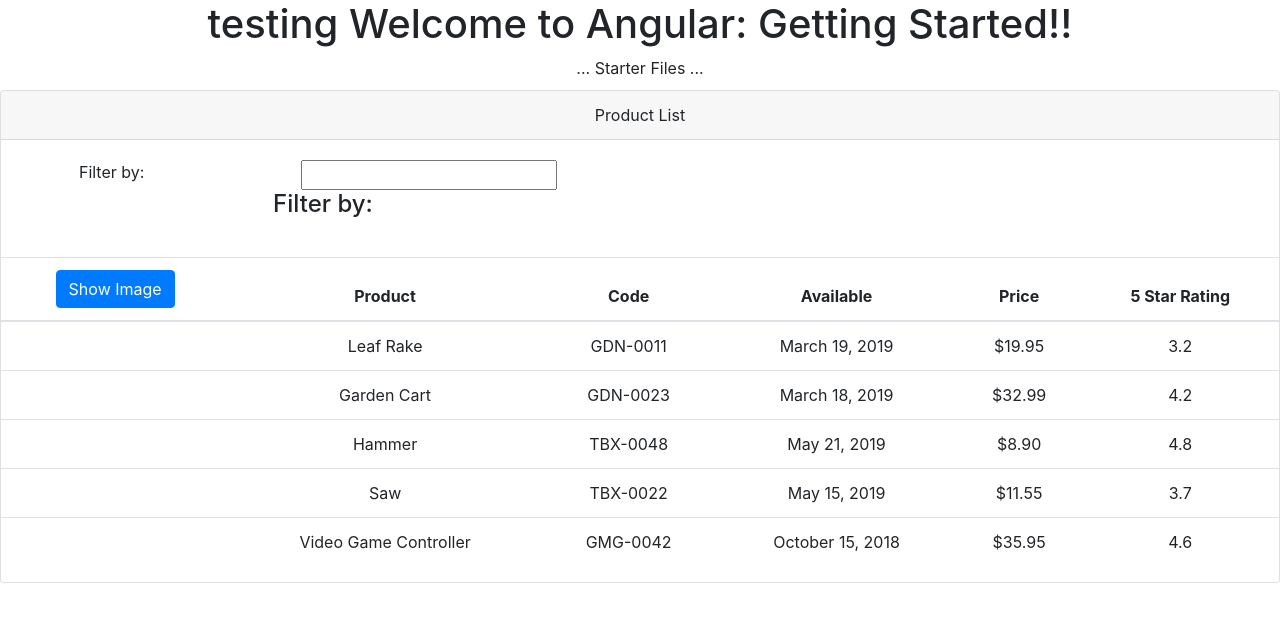
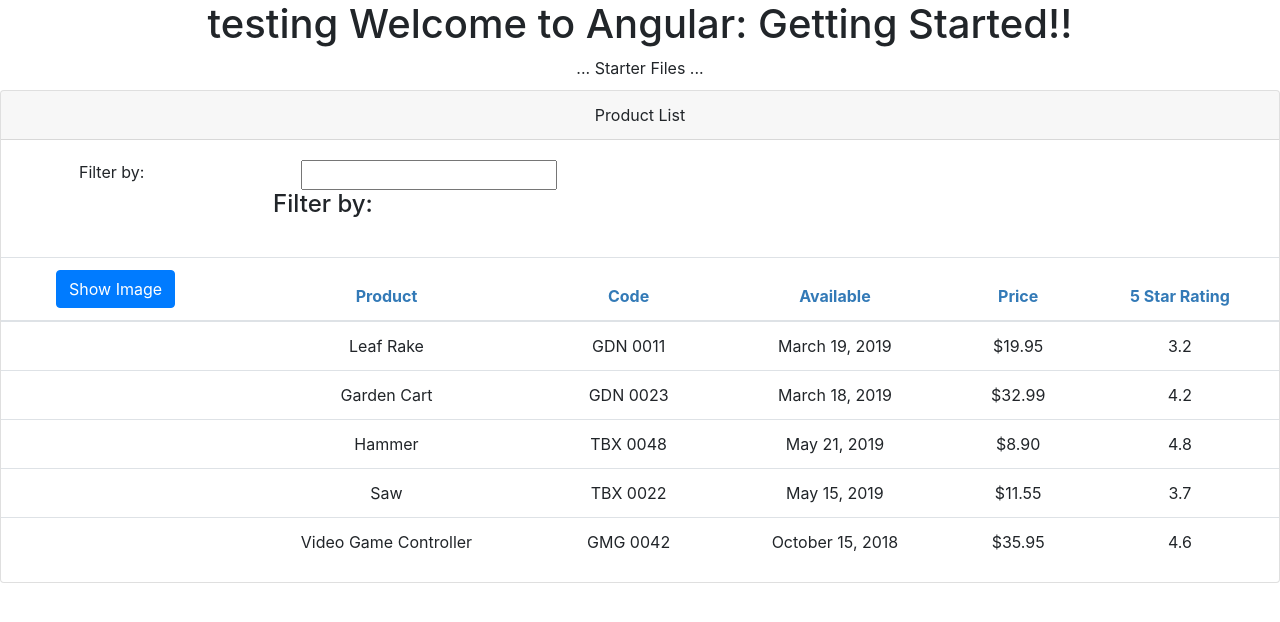
Before and after one commit to pcastellanos/AngularTraining, an Angular app in the folder Angular-GettingStarted/APM/: page / in a window 1280 px wide. Shown: the top 622 px of the page. Built offline with nearby package versions, Linux system fonts and the light colour scheme.

Commit message:
add hook: onInit, custom pipe

```diff
--- a/Angular-GettingStarted/APM/src/app/app.module.ts
+++ b/Angular-GettingStarted/APM/src/app/app.module.ts
@@ -4,11 +4,13 @@
 
 import { AppComponent } from './app.component';
 import { ProductListComponent } from './products/product-list.component';
+import { ConvertToSpacesPipe } from './shared/convert-to-spaces';
 
 @NgModule({
   declarations: [
     AppComponent,
-    ProductListComponent
+    ProductListComponent,
+    ConvertToSpacesPipe
   ],
   imports: [
     BrowserModule,
--- /dev/null
+++ b/Angular-GettingStarted/APM/src/app/products/product-list.component.css
@@ -0,0 +1,3 @@
+thead {
+    color: #337AB7;
+}
--- a/Angular-GettingStarted/APM/src/app/products/product-list.component.html
+++ b/Angular-GettingStarted/APM/src/app/products/product-list.component.html
@@ -39,7 +39,7 @@
                             [style.width.px]='imageWidth'
                             [style.margin.px]='imageMargin'/></td>
                     <td>{{ product.productName }}</td>
-                    <td>{{ product.productCode | uppercase }}</td>
+                    <td>{{ product.productCode | uppercase | convertToSpaces:'-' }}</td>
                     <td>{{ product.releaseDate }}</td>
                     <td>{{ product.price | currency:'USD': 'symbol':'1.2-2'  }}</td>
                     <td>{{ product.starRating }}</td>
--- a/Angular-GettingStarted/APM/src/app/products/product-list.component.ts
+++ b/Angular-GettingStarted/APM/src/app/products/product-list.component.ts
@@ -1,10 +1,11 @@
-import { Component } from '@angular/core';
+import { Component, OnInit } from '@angular/core';
 import { IProduct } from './product'
 @Component({
     selector : 'pm-products',
-    templateUrl: './product-list.component.html'
+    templateUrl: './product-list.component.html',
+    styleUrls: ['./product-list.component.css']
 })
-export class ProductListComponent{
+export class ProductListComponent implements OnInit{
     pageTitle: string = 'Product List';
     imageWidth: number = 50;
     imageMargin: number = 2;
@@ -66,4 +67,8 @@
     toggleImage():void{
         this.showImage =!this.showImage;
     }
+
+    ngOnInit(): void {
+        console.log(' in onint');
+    }
 }
--- /dev/null
+++ b/Angular-GettingStarted/APM/src/app/shared/convert-to-spaces.ts
@@ -0,0 +1,12 @@
+import { Pipe, PipeTransform } from '@angular/core';
+
+@Pipe({
+    name:'convertToSpaces'
+})
+export class ConvertToSpacesPipe implements PipeTransform{
+
+    transform(value: string, character:string) {
+        return value.replace(character, ' ');
+    }
+
+}
```
